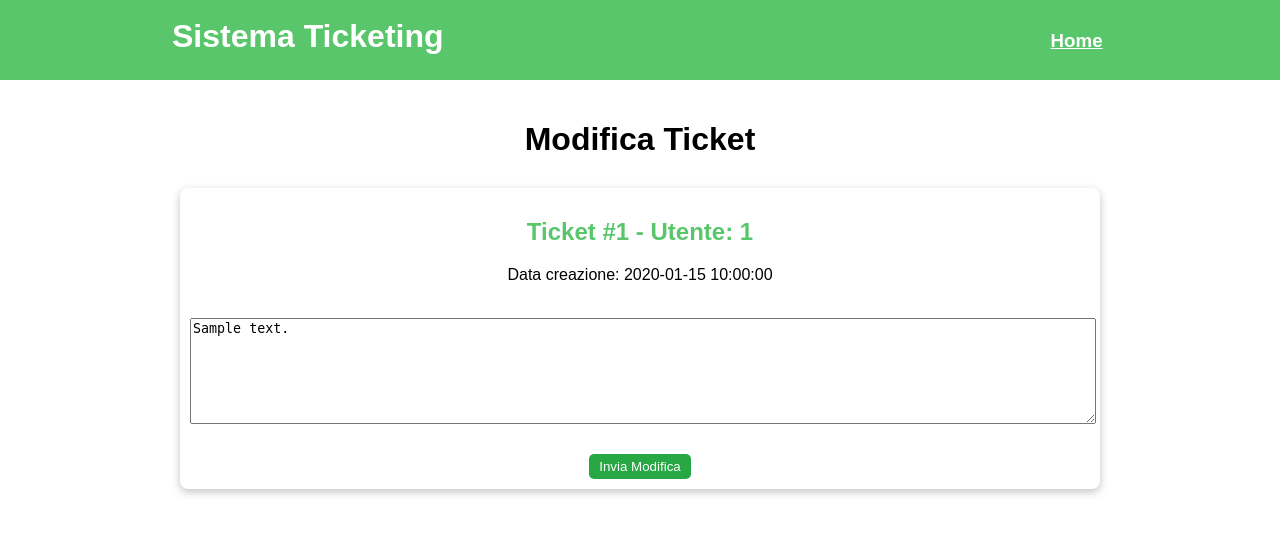
After one commit to CristinaDev98/Sistema-Ticketing, a PHP site: page /edit_ticket.php?ticket_id=1 in a window 1280 px wide. The commit adds this page. Shown: the top 538 px of the page. Run offline with PHP 8.4, Linux system fonts and the light colour scheme; the visitor is signed in with stand-in values (Sample User, id 1); tables that the repository leaves empty or names only in its code hold one stand-in row (values such as "Sample post").

Commit message:
implementation edit ticket

```diff
--- /dev/null
+++ b/edit_ticket.php
@@ -0,0 +1,183 @@
+<?php
+session_start();
+include 'config.php';
+
+if (!isset($_SESSION['user_id'])) {
+    echo 'Non sei autorizzato a visualizzare questa pagina.';
+    exit();
+}
+
+$conn = new mysqli('localhost', 'root', '', 'sistema_ticketing');
+
+if ($conn->connect_error) {
+    die('Connessione al database fallita: ' . $conn->connect_error);
+}
+
+if ($_SERVER['REQUEST_METHOD'] === 'POST' && isset($_POST['update_ticket'])) {
+    $ticketIdToUpdate = $_POST['update_ticket'];
+    $newMessage = $_POST['new_message'];
+
+    $queryUpdateTicket = "UPDATE ticket SET message = '$newMessage' WHERE id = '$ticketIdToUpdate'";
+
+    if ($conn->query($queryUpdateTicket) === true) {
+        echo '<script>alert("Ticket aggiornato con successo!"); window.location.href = "view_all_ticket.php";</script>';
+    } else {
+        echo '<script>alert("Errore durante l\'aggiornamento del ticket: ' . $conn->error . '");</script>';
+    }
+}
+
+if (isset($_GET['ticket_id'])) {
+    $ticketIdToEdit = $_GET['ticket_id'];
+
+    $queryTicket = "SELECT * FROM ticket WHERE id = '$ticketIdToEdit'";
+    $resultTicket = $conn->query($queryTicket);
+
+    if (!$resultTicket) {
+        die('Errore nella query: ' . $conn->error);
+    }
+
+    $ticket = $resultTicket->fetch_assoc();
+} else {
+    echo 'Ticket non specificato.';
+    exit();
+}
+?>
+
+<!DOCTYPE html>
+<html lang="en">
+
+<head>
+    <meta charset="UTF-8">
+    <meta name="viewport" content="width=device-width, initial-scale=1.0">
+    <title>Modifica Ticket</title>
+
+    <style>
+        body {
+            margin: 0;
+            padding: 0;
+            font-family: Arial, sans-serif;
+        }
+
+        .navbar {
+            background-color: #5ac66c;
+            color: white;
+            height: 5em;
+            width: 100%;
+        }
+
+        .container {
+            max-width: 1000px;
+            margin: 0 auto;
+            padding: 20px;
+        }
+
+        .card {
+            background-color: #fff;
+            color: #5ac66c;
+            padding: 10px;
+            margin: 30px 40px 30px;
+            box-shadow: rgba(0, 0, 0, 0.24) 0px 3px 8px;
+            border-radius: 8px;
+            text-align: center;
+        }
+
+        .n-ticket {
+            color: #5ac66c;
+        }
+
+        .card-ticket {
+            background-color: #fff;
+            padding: 10px;
+            margin: 30px 40px 30px;
+            box-shadow: rgba(0, 0, 0, 0.24) 0px 3px 8px;
+            border-radius: 8px;
+            text-align: center;
+            position: relative;
+        }
+
+        .edit-button {
+            background-color: #007bff;
+            color: white;
+            padding: 5px 10px;
+            border: none;
+            border-radius: 5px;
+            cursor: pointer;
+        }
+
+        .edit-button:hover {
+            background-color: #0056b3;
+        }
+
+        .textarea-container {
+            text-align: left;
+            margin-top: 20px;
+        }
+
+        .textarea-container textarea {
+            width: 100%;
+            height: 100px;
+            margin-top: 1em;
+        }
+
+        .update-button {
+            background-color: #28a745;
+            color: white;
+            padding: 5px 10px;
+            border: none;
+            border-radius: 5px;
+            margin-top: 2em;
+            cursor: pointer;
+        }
+
+        .update-button:hover {
+            background-color: #218838;
+        }
+        .title-edit{
+            text-align: center;
+        }
+
+        .home-link {
+            float: right;
+            margin-top: 10px;
+            margin-right: 2em;
+            cursor: pointer;
+            text-decoration: underline;
+        }
+
+        .title-nav {
+            margin-top: -2px;
+            margin-left: 1em;
+            float: left;
+        }
+    </style>
+</head>
+
+<body>
+    <div class="navbar">
+        <div class="container">
+            <h1 class="title-nav">Sistema Ticketing</h1>
+            <h3 class="home-link" onclick="location.href='dashboard_admin.php'">Home</h3>
+        </div>
+    </div>
+
+    <div class="container">
+        <h1 class="title-edit">Modifica Ticket</h1>
+        <div class="card-ticket">
+            <h2 class="n-ticket">Ticket #<?php echo $ticket['id']; ?> - Utente: <?php echo $ticket['user_id']; ?></h2>
+            <p>Data creazione: <?php echo $ticket['created_at']; ?></p>
+            <form method="post">
+                <div class="textarea-container">
+                    <textarea required rows="3" id="new_message" name="new_message"><?php echo $ticket['message']; ?></textarea>
+                </div>
+                <input type="hidden" name="update_ticket" value="<?php echo $ticket['id']; ?>">
+                <button type="submit" class="update-button">Invia Modifica</button>
+            </form>
+        </div>
+    </div>
+</body>
+
+</html>
+
+<?php
+$conn->close();
+?>
```
Also changed, not shown: dashboard_admin.php (+0 -11 lines), view_all_ticket.php (+8 -0 lines).
